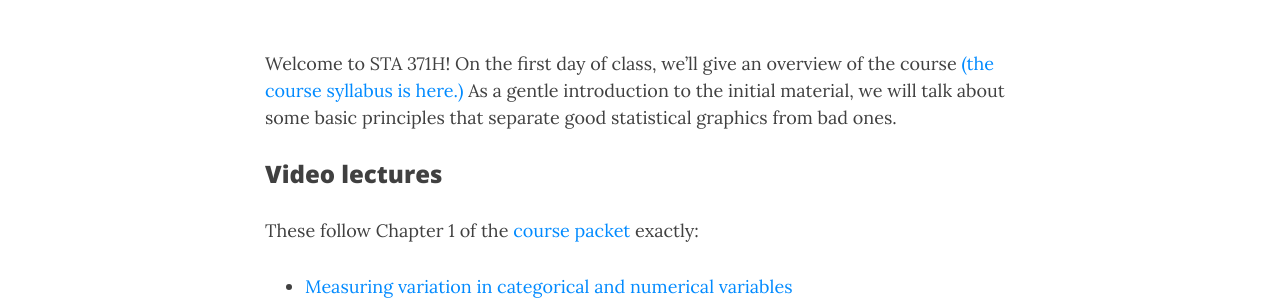
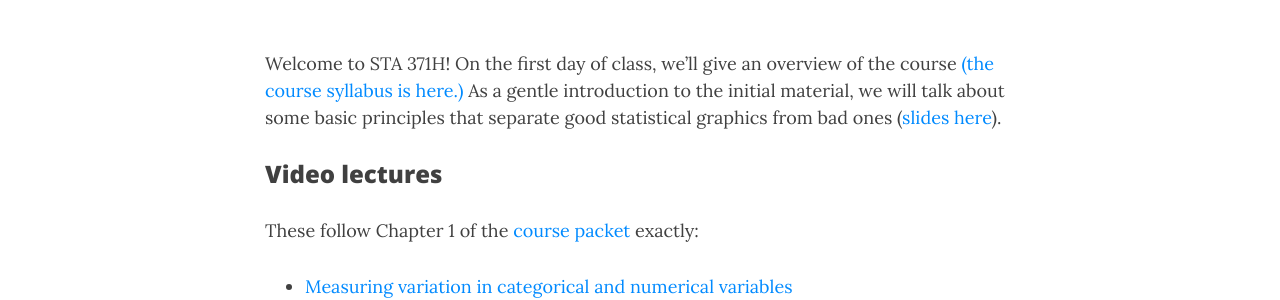
Before and after one commit to jgscott/STA371H_Spring2017, a Jekyll site: the page built from _posts/2017-01-16-week01.md, in a window 1280 px wide and 900 px high. Shown: the part 221-521 px from the top of the window. Built offline with Jekyll 4.4.1, drawn with Linux system fonts in a browser that asks for light colours; nearby versions of some CDN libraries.

Commit message:
bad graphics

```diff
--- a/_posts/2017-01-16-week01.md
+++ b/_posts/2017-01-16-week01.md
@@ -5,7 +5,7 @@ category: Week 1
 description: Week 1 overview
 ---
 
-Welcome to STA 371H!  On the first day of class, we'll give an overview of the course [(the course syllabus is here.)]({{ site.baseurl }}/files/syllabus_STA371_spring2017.pdf)  As a gentle introduction to the initial material, we will talk about some basic principles that separate good statistical graphics from bad ones.
+Welcome to STA 371H!  On the first day of class, we'll give an overview of the course [(the course syllabus is here.)]({{ site.baseurl }}/files/syllabus_STA371_spring2017.pdf)  As a gentle introduction to the initial material, we will talk about some basic principles that separate good statistical graphics from bad ones ([slides here]({{ site.baseurl }}/files/badgraphics.pdf)).
 
 ### Video lectures
 
```
Also changed, not shown: 1 other file.
